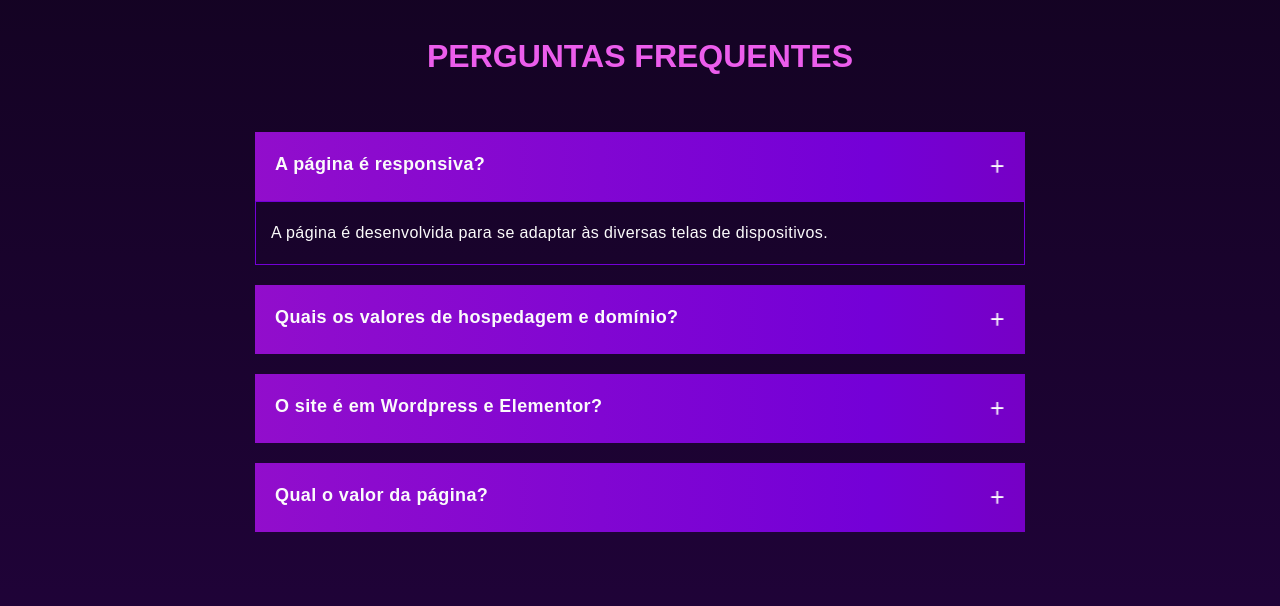
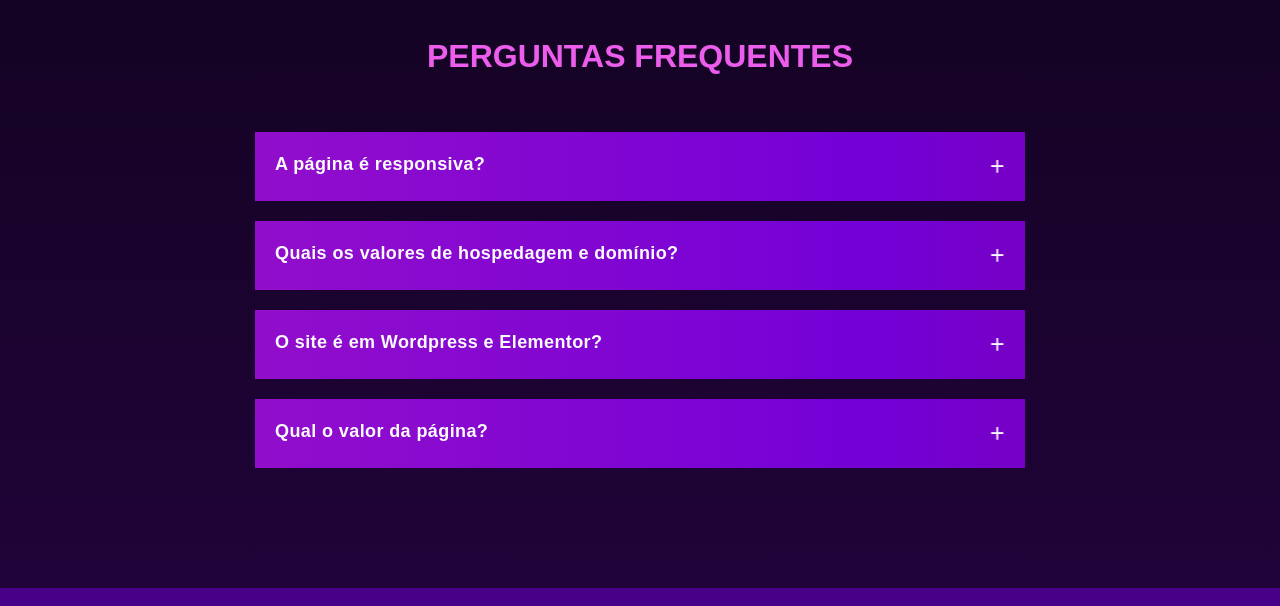
Before and after one commit to iimatos/portfolio, a website: page index.html in a window 1280 px wide. Shown: the part 3524-4130 px from the top of the page. Drawn offline with Linux system fonts and the light colour scheme.

Commit message:
class-fix

```diff
--- a/index.html
+++ b/index.html
@@ -255,7 +255,7 @@
                     <p>A página é responsiva?</p>
                     <span class="faq_box_button">+</span>
                 </div>
-                <div class="faq_box_resposta open">
+                <div class="faq_box_resposta">
                     <p>A página é desenvolvida para se adaptar às diversas telas de dispositivos.</p>
                 </div>
             </li>
```
